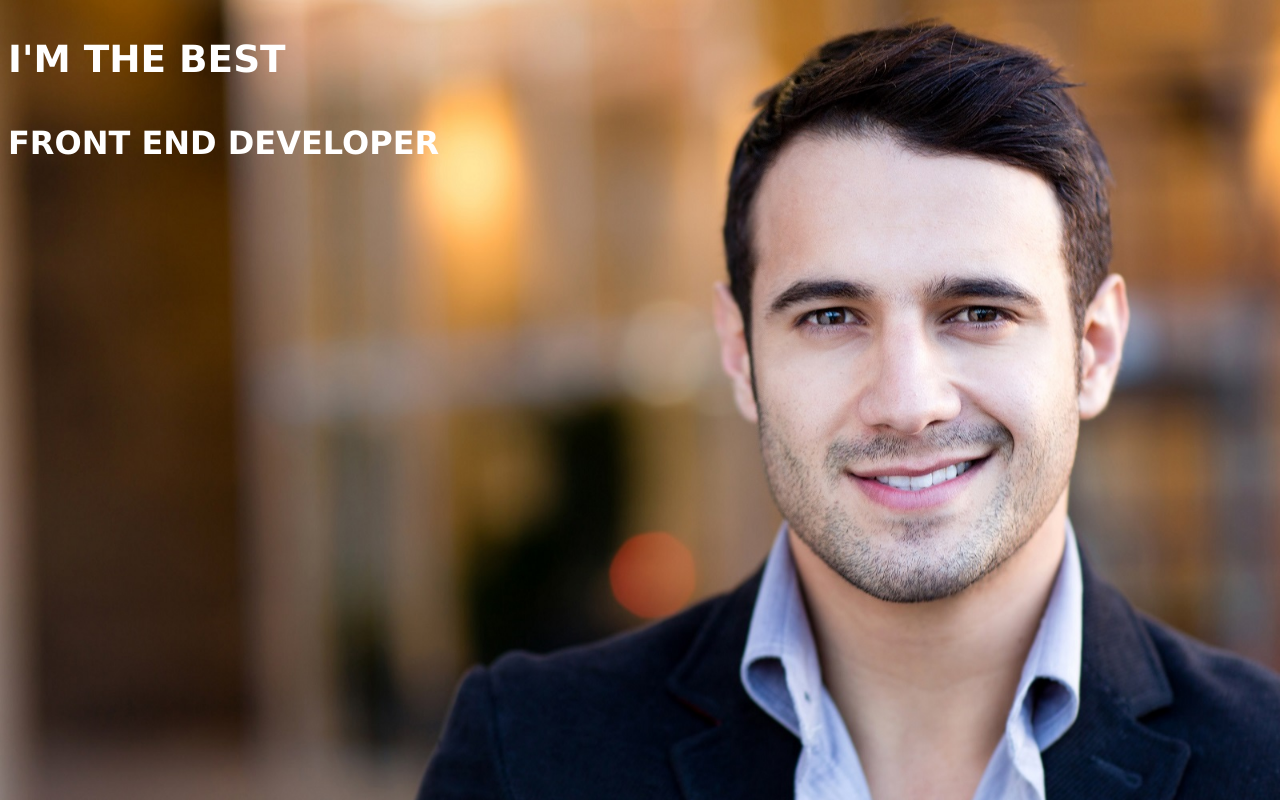
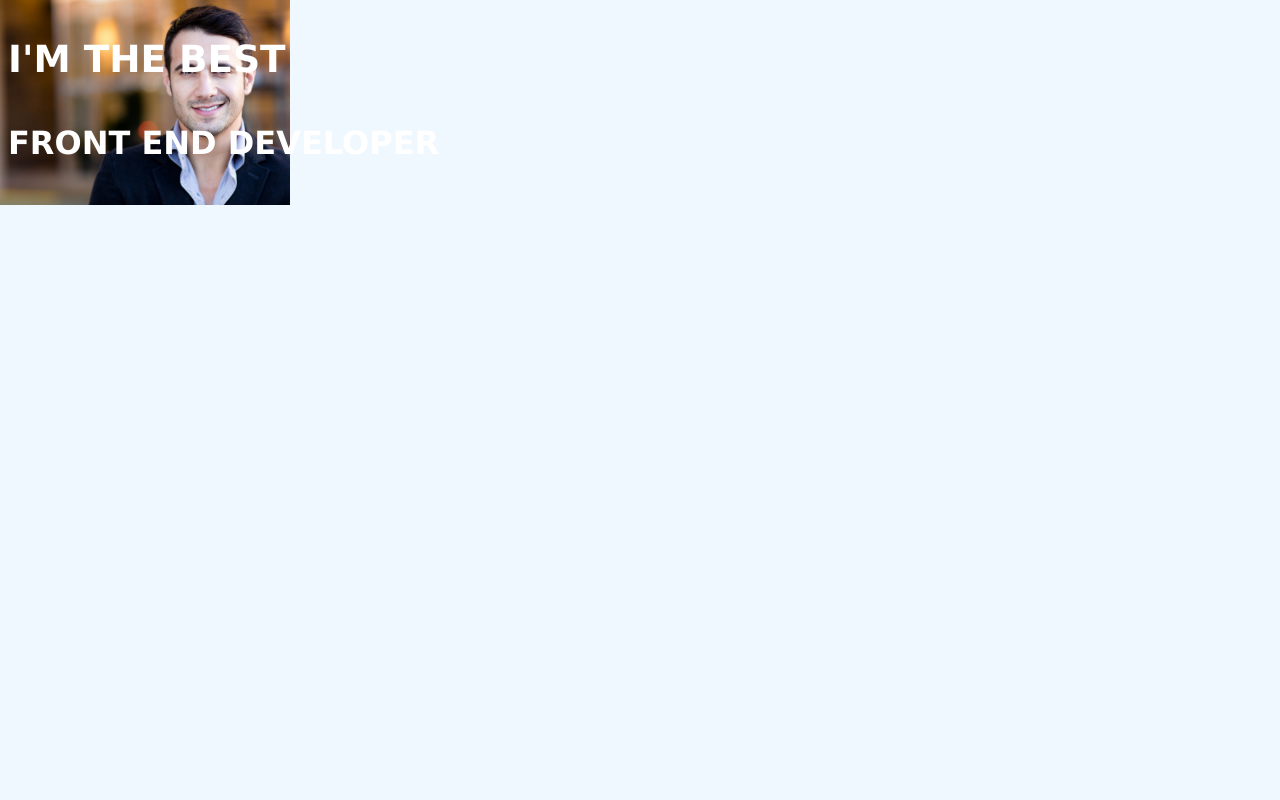
Before and after one commit to kseniyanahurnaya/kseniyanahurnaya.github.io, a plain HTML site: page CSS/zadanie domowe weekend2/1/index.html in a window 1280 px wide. Drawn offline with Linux system fonts and the light colour scheme.

Commit message:
problem z background-size i align-content

```diff
--- a/CSS/zadanie domowe weekend2/1/css/style.css
+++ b/CSS/zadanie domowe weekend2/1/css/style.css
@@ -5,17 +5,27 @@ body {
     font-family: Verdana, sans-serif;
     font-size: 4vh;
     text-transform: uppercase;
+    background-color: aliceblue;
+    background-size: cover;
 
 }
 
 
 @media (min-width: 1170px) {
 
-    body {
+    /* body {
         background-image: url("../img/man-1.jpg");
         background-size: cover;
         background-repeat: no-repeat;
+    } */
+
+    body {
+        background-image: url("../img/man-1.jpg");
+        background-size: auto 100%;
+        background-repeat: no-repeat;
     }
+
+
 
    h3, h4 {
         color: white;
@@ -28,9 +38,16 @@ body {
 
 @media (max-width: 1169px) and (min-width: 992px) {
 
+    /* body {
+        background-image: url("../img/man-2.jpg");
+        background-size: cover;
+        background-repeat: no-repeat;
+    } */
+
+
     body {
         background-image: url("../img/man-2.jpg");
-        background-size: cover;
+        background-size:  auto 70%;
         background-repeat: no-repeat;
     }
 
@@ -45,9 +62,16 @@ body {
 
 @media (max-width: 991px) {
 
+    /* body {
+        background-image: url("../img/man-1.jpg");
+        background-size: cover;
+        background-repeat: no-repeat;
+    } */
+
+
     body {
         background-image: url("../img/man-1.jpg");
-        background-size: cover;
+        background-size: auto 50%;
         background-repeat: no-repeat;
     }
 
```
